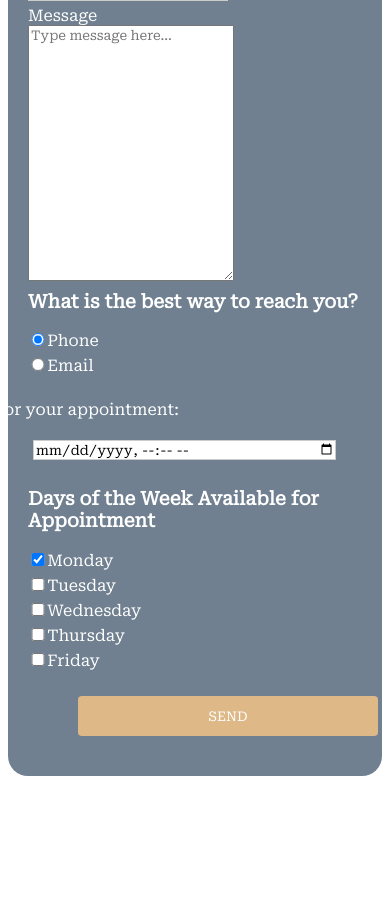
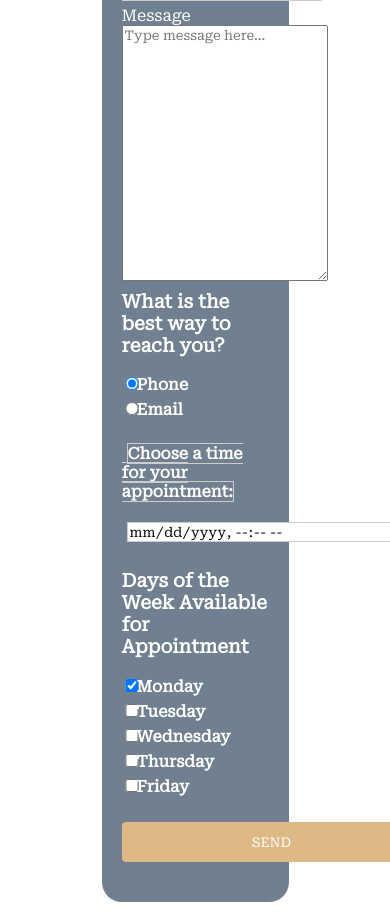
Before and after one commit to juanitatime/lesson9, a plain HTML site: page index.html in a window 390 px wide. Shown: the part 391-1313 px from the top of the page. Before the commit the page ends 1187 px from the top, so only its background shows below. Drawn offline with Linux system fonts and the light colour scheme.

Commit message:
add time input css styling

```diff
--- a/styles.css
+++ b/styles.css
@@ -1,3 +1,4 @@
+
 * {
     font-family: 'Roboto Serif', sans-serif;
 }
@@ -17,6 +18,7 @@ h1 {
     text-transform: uppercase;
     margin: 100px auto 20px auto;
     font-size: 60px;
+
 }
 
 section,
@@ -67,7 +69,7 @@ select {
     }
     .flex-container {
         display: block;
-        width: 100%;
+        width: 50%;
     }
     .form-1 textarea {
         width: 200px;
@@ -84,7 +86,7 @@ textarea {
     height: 200px;
 }
 
-.form-2 input {
+.form-2 input, #time {
     width: 300px;
     border: 1px solid #ccc;
     margin-top: 2px;
@@ -101,6 +103,8 @@ textarea {
 
 .form-2 label {
     margin-left: -150px;
+    font-weight: bold;
+
 }
 
 .form-2 input[type=checkbox] {
@@ -116,7 +120,7 @@ textarea {
     border: none;
     border-radius: 4px;
     cursor: pointer;
-    margin: 20px 50px 20px 50px;
+    margin: 20px auto 20px auto;
     transition: ease-in-out 0.3s;
 }
 
```
